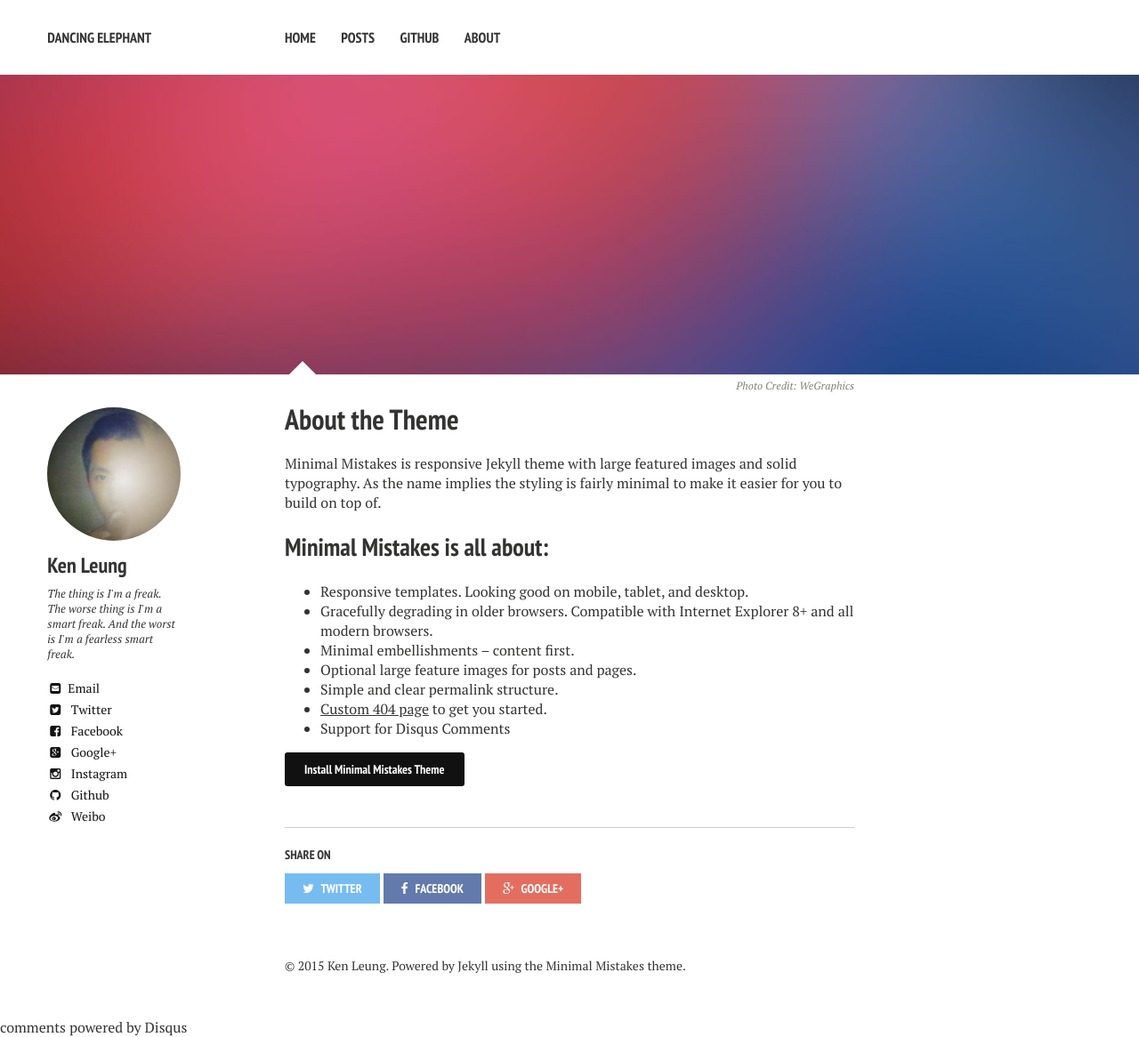
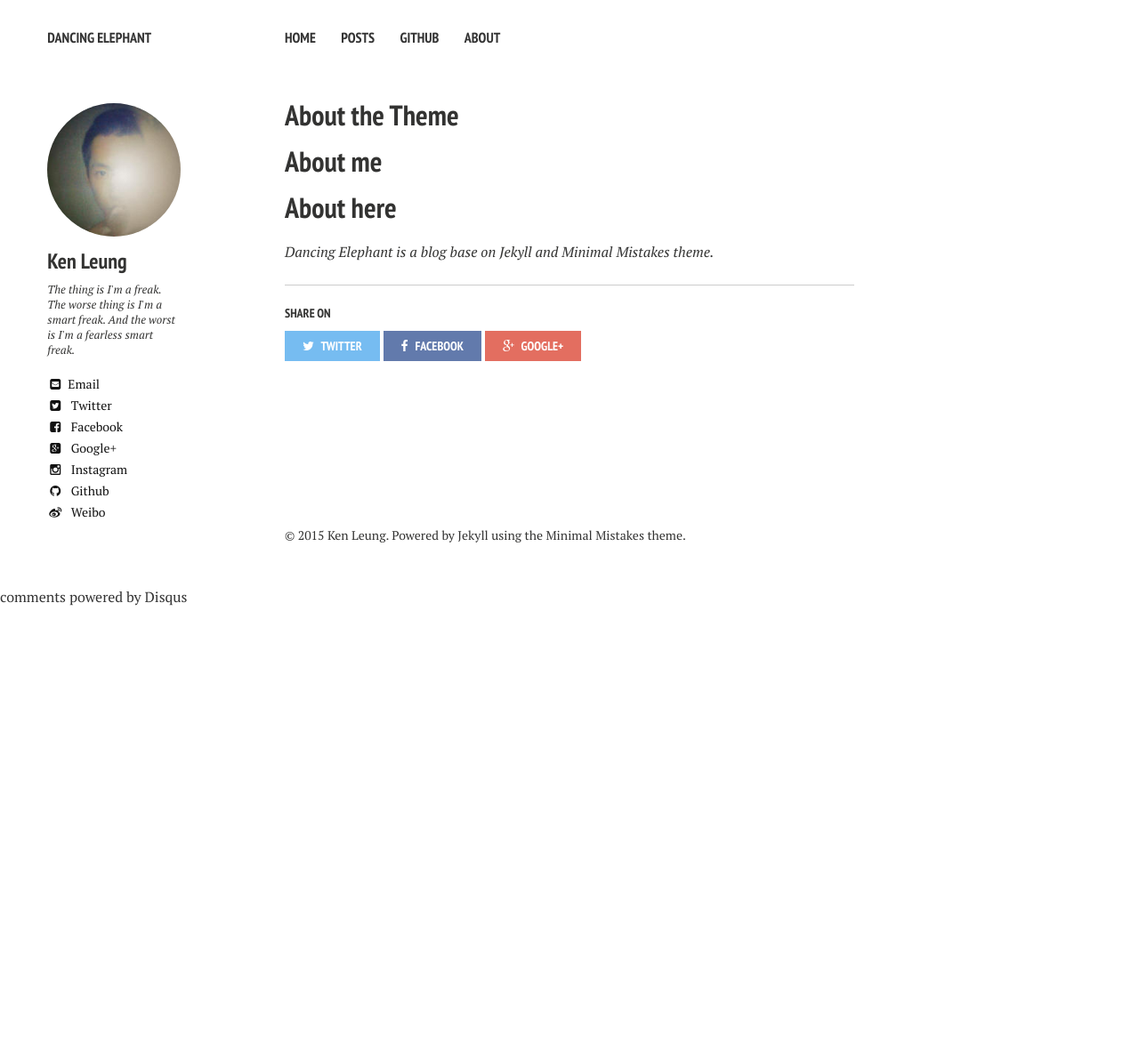
Before and after one commit to ikenbe/en, a Jekyll site: the page built from about/index.md, in a window 1280 px wide. Shown: the whole page at 89% size. Built offline with Jekyll 4.4.1, drawn with Linux system fonts in a browser that asks for light colours; nearby versions of some CDN libraries; Markdown is read by kramdown in place of the engine named in the settings; comment, search, counter and statistics services are not loaded; after the commit the page ends 900 px from its top, so only the background shows below that.

Commit message:
deploy 013

```diff
--- a/_config.yml
+++ b/_config.yml
@@ -21,7 +21,7 @@ owner:
   avatar: bio-photo.jpg
   bio: "The thing is I'm a freak. The worse thing is I'm a smart freak. And the worst is I'm a fearless smart freak."
   email: ikenbe@gmail.com
-  disqus-shortname: ikenbe
+  disqus-shortname: ikenleung
   twitter: ikenbe
   facebook: iKen.Leung
   google:
--- a/about/index.md
+++ b/about/index.md
@@ -1,25 +1,13 @@
 ---
 layout: page
 title: About the Theme
-tags: [about, Jekyll, theme, responsive]
-modified: 2014-08-08T20:53:07.573882-04:00
+tags: [about]
+modified: 2015-01-29
 comments: true
-image:
-  feature: sample-image-2.jpg
-  credit: WeGraphics
-  creditlink: http://wegraphics.net/downloads/free-ultimate-blurred-background-pack/
 ---
 
-Minimal Mistakes is responsive Jekyll theme with large featured images and solid typography. As the name implies the styling is fairly minimal to make it easier for you to build on top of.
+# About me
 
-## Minimal Mistakes is all about:
+# About here
 
-* Responsive templates. Looking good on mobile, tablet, and desktop.
-* Gracefully degrading in older browsers. Compatible with Internet Explorer 8+ and all modern browsers.
-* Minimal embellishments -- content first.
-* Optional large feature images for posts and pages.
-* Simple and clear permalink structure.
-* [Custom 404 page](http://mmistakes.github.io/minimal-mistakes/404.html) to get you started.
-* Support for Disqus Comments
-
-<a markdown="0" href="{{ site.url }}/theme-setup" class="btn">Install Minimal Mistakes Theme</a>
+*Dancing Elephant is a blog base on Jekyll and [Minimal Mistakes](http://mmistakes.github.io/minimal-mistakes) theme.*
```
Also changed, not shown: assets/css/main.scss (+0 -9 lines), README.md.
